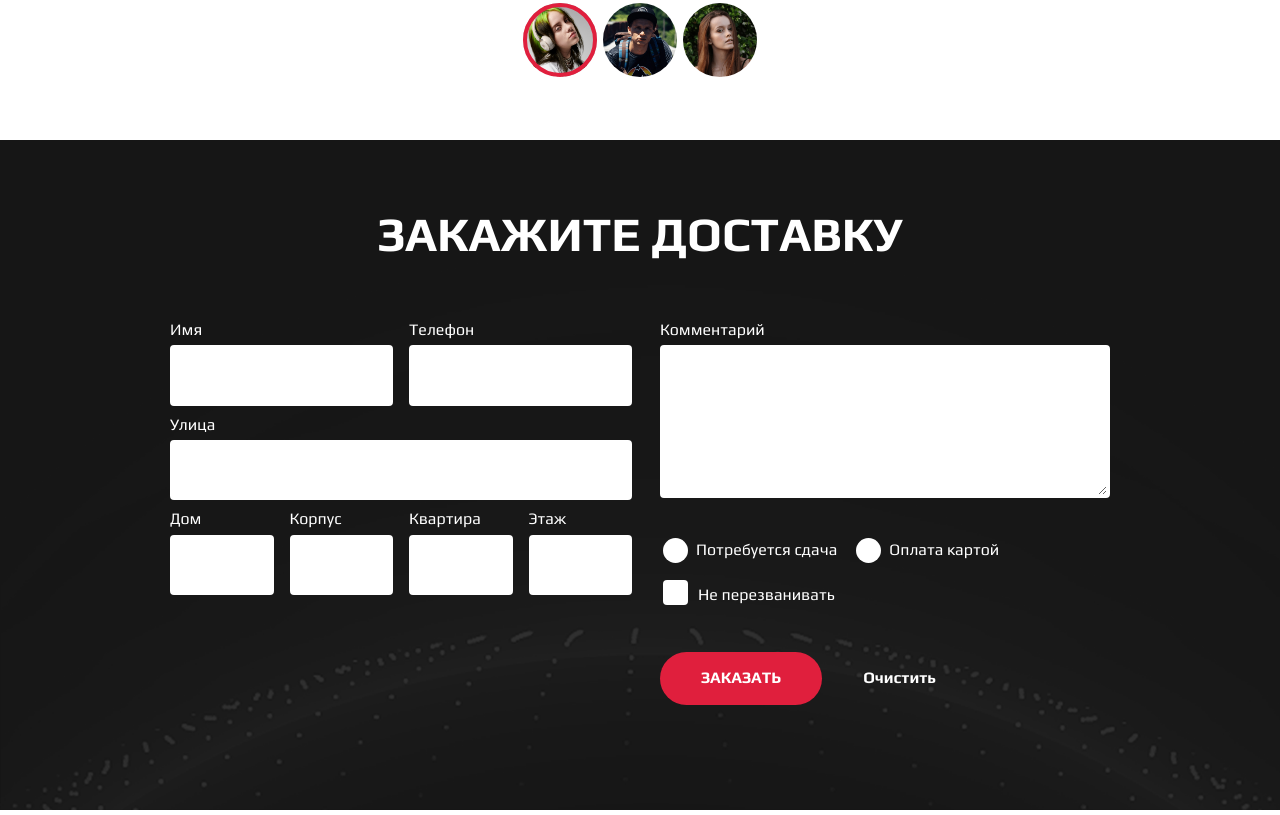
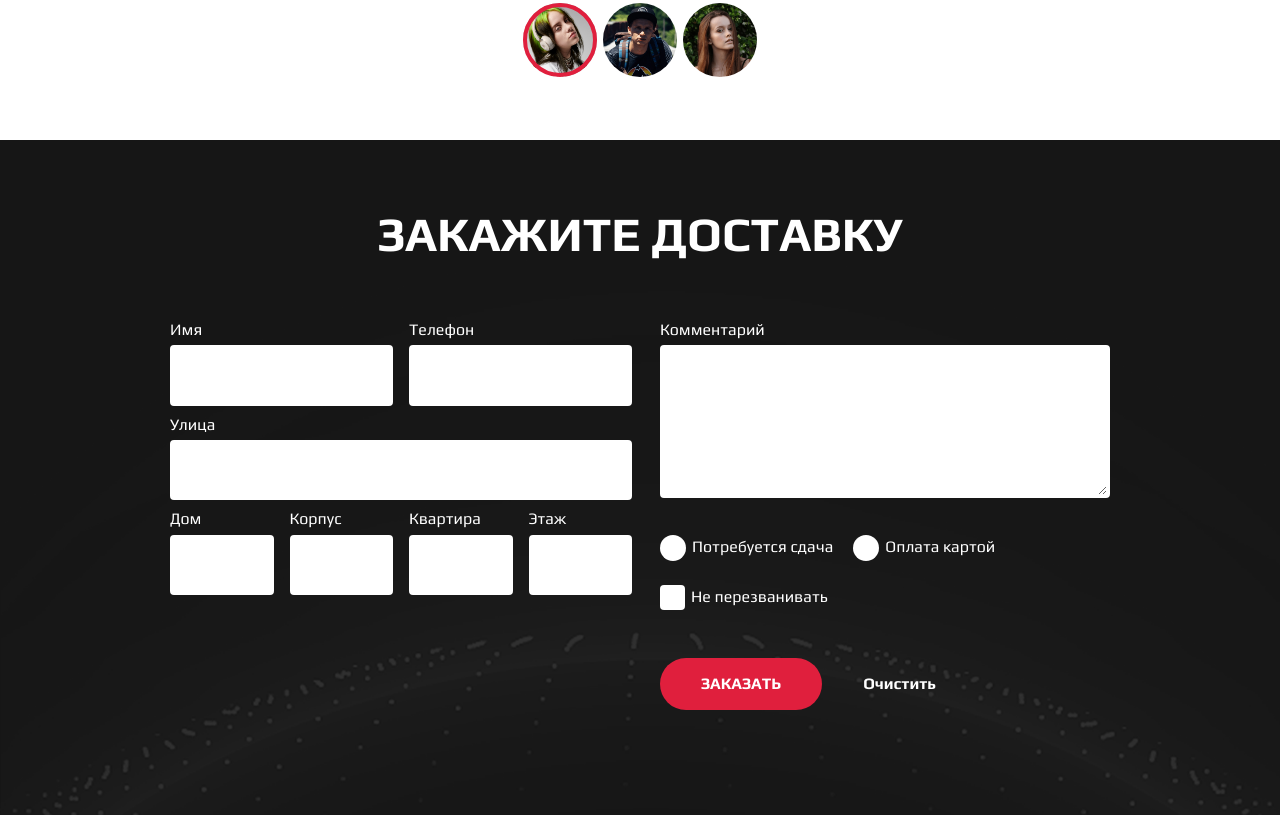
Before and after one commit to aklyuch/405-week1, a plain HTML site: page index.html in a window 1280 px wide. Shown: the part 1825-2640 px from the top of the page. Drawn offline with nearby package versions, Linux system fonts and the light colour scheme.

Commit message:
Исправление ошибок формы

```diff
--- a/css/_delivery.scss
+++ b/css/_delivery.scss
@@ -6,8 +6,12 @@
   background-position: bottom center;
 
   &__label {
-    display: block;
+    display: flex;
+    align-items: center;
     margin-bottom: 6px;
+    &_payment {
+      margin-right: 20px;
+    }
   }
 
   &__column {
@@ -22,19 +26,15 @@
   &__option {
     display: none;
     &-visible {
-      position: relative;
-      margin-left:36px;
-      margin-right:16px;
-      &:before {
-        position: absolute;
-        left:-33px;
-        top:-3px;
-        content:"";
-        width: 25px;
-        height: 25px;
-        background-color: white;
-        border-radius: 50%;
-      }
+      margin-right:6px;
+      content:"";
+      width: 26px;
+      height: 26px;
+      background-color: white;
+      border-radius: 50%;
+      display: flex;
+      align-items: center;
+      justify-content: center;
     }
 
     &:checked ~ .delivery__option-visible:after {
@@ -43,30 +43,22 @@
       height: 14px;
       border-radius: 7px;
       background-color: $red_color;
-      position: absolute;
-      left: -27px;
-      top:3px;
+      left: 0;
+      top:0;
     }
   }
 
   &__checkbox {
     display: none;
     &-visible {
-      margin-left:38px;
-      position: relative;
-    }
-
-    &-visible:before {
-      position: absolute;
-      content:"";
-      top: -6px;
-      left: -35px;
       width: 25px;
       height: 25px;
       background-color: white;
       border-radius: 4px;
+      margin-right: 6px;
     }
-    &:checked ~ .delivery__checkbox-visible:before {
+
+    &:checked ~ .delivery__checkbox-visible {
       background-image: url("../img/design-elements/checkmark.svg");
       background-position: center center;
       background-repeat: no-repeat;
@@ -79,11 +71,11 @@
     margin-bottom: 10px;
     &_radios {
       justify-content: flex-start;
-      margin-bottom: 21px;
+      margin-bottom: 18px;
     }
 
     &_text-block {
-      margin-bottom: 38px;
+      margin-bottom: 32px;
     }
     &_buttons {
       justify-content: flex-start;
--- a/index.html
+++ b/index.html
@@ -156,19 +156,22 @@
                 </div>
               </div>
               <div class="delivery__row delivery__row_radios">
-                <label class="delivery__label" for="payment-change">
+                <label class="delivery__label delivery__label_payment" for="payment-change">
                   <input class="delivery__option" name="payment" value="change" type="radio" id="payment-change">
-                  <div class="delivery__option-visible">Потребуется сдача</div>
+                  <div class="delivery__option-visible"></div>
+                  <div class="delivery__option-text">Потребуется сдача</div>
                 </label>
                 <label class="delivery__label" for="payment-card">
                   <input class="delivery__option" name="payment" value="card" type="radio" id="payment-card">
-                  <div class="delivery__option-visible">Оплата картой</div>
+                  <div class="delivery__option-visible"></div>
+                  <div class="delivery__option-text">Оплата картой</div>
                 </label>
               </div>
               <div class="delivery__row delivery__row_input">
                 <label class="delivery__label" for="no_recall">
                   <input class="delivery__checkbox" name="no_recall" type="checkbox" id="no_recall">
-                  <div class="delivery__checkbox-visible">Не перезванивать</div>
+                  <div class="delivery__checkbox-visible"></div>
+                  <div class="delivery__option-text">Не перезванивать</div>
                 </label>
               </div>
               <div class="delivery__row delivery__row_buttons">
```
Also changed, not shown: css/style.css, 1 other file.
